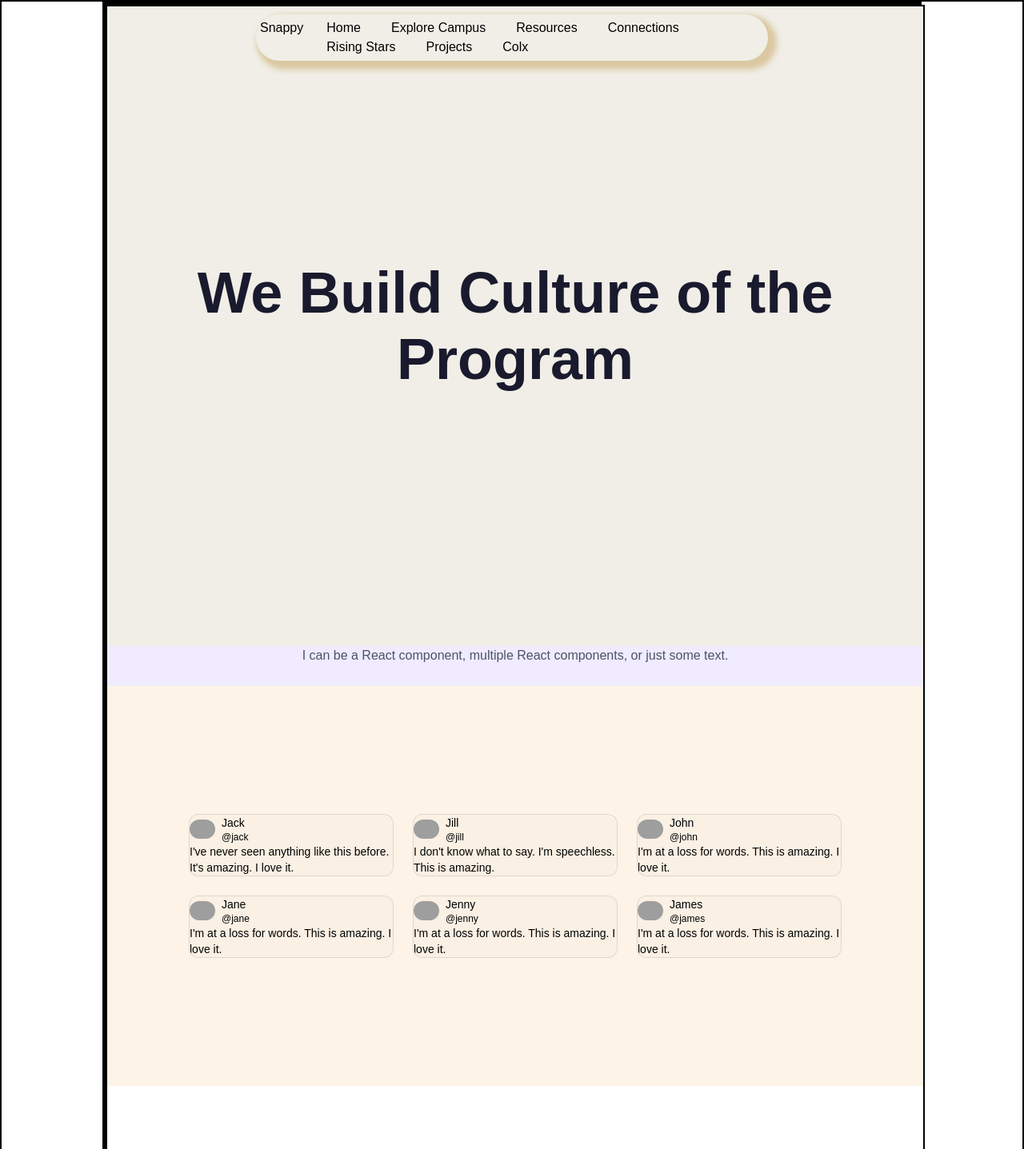
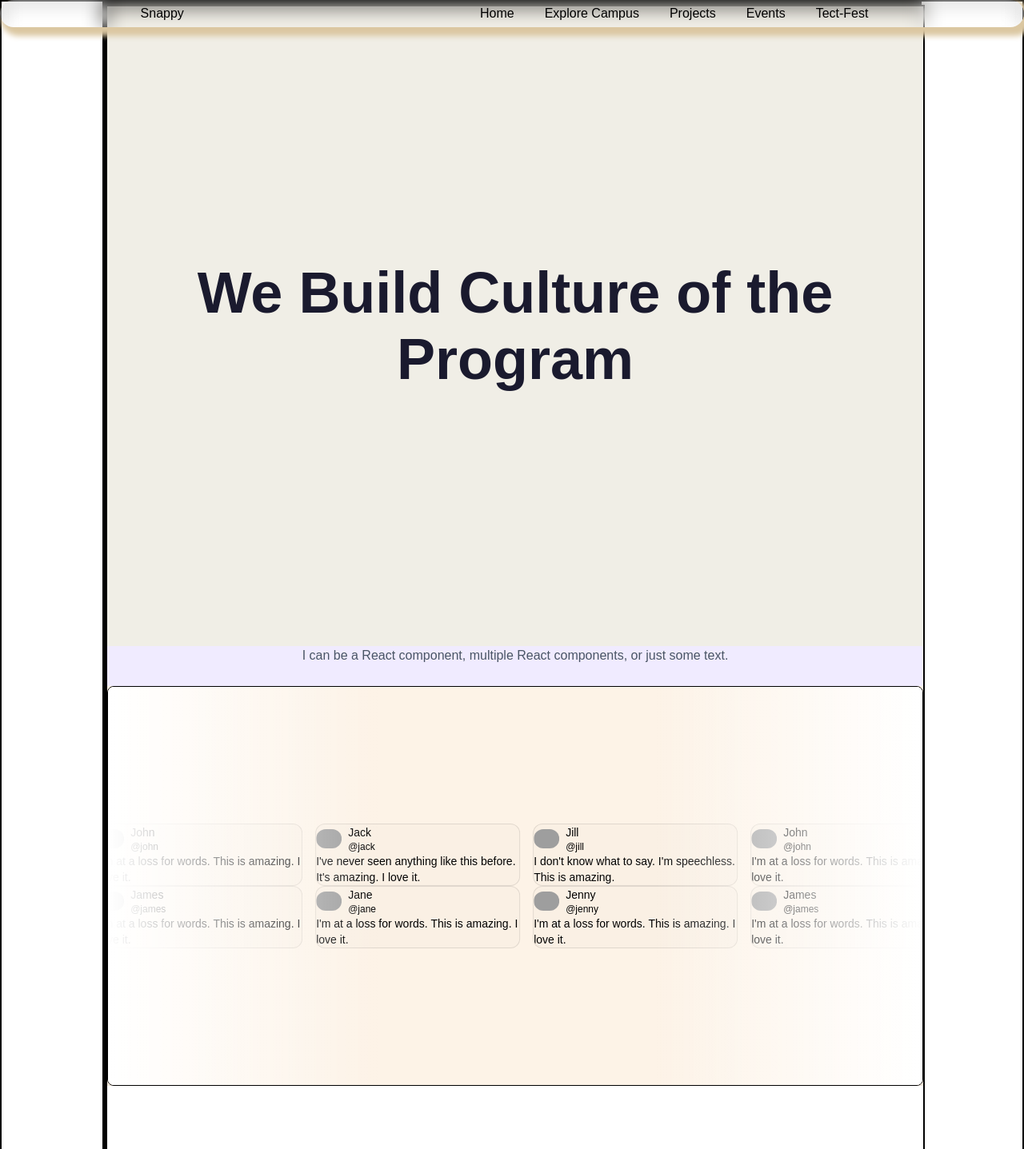
Before and after one commit to nayaknishant656/snappy-poornima, a Next.js app: page / in a window 1280 px wide. Shown: the top 1437 px of the page at 80% size. Built offline with nearby package versions, Linux system fonts and the light colour scheme; grey boxes are pictures that could not be loaded.

Commit message:
feat: Integrate Marquee components for partners and gallery reviews, update header navigation links, and refine associated styling.

```diff
--- a/components/Gallery/MarqueeDemo.jsx
+++ b/components/Gallery/MarqueeDemo.jsx
@@ -34,10 +34,19 @@ const ReviewCard = ({ img, name, username, body }) => (
 
 export function MarqueeDemo() {
     return (
-        <div className="relative flex w-full flex-wrap justify-center gap-6 p-10">
-            {reviews.map((review) => (
-                <ReviewCard key={review.username} {...review} />
-            ))}
+        <div className="relative flex h-[500px] w-full flex-col items-center justify-center overflow-hidden rounded-lg border bg-background md:shadow-xl">
+            <Marquee pauseOnHover className="[--duration:20s]">
+                {firstRow.map((review) => (
+                    <ReviewCard key={review.username} {...review} />
+                ))}
+            </Marquee>
+            <Marquee reverse pauseOnHover className="[--duration:20s]">
+                {secondRow.map((review) => (
+                    <ReviewCard key={review.username} {...review} />
+                ))}
+            </Marquee>
+            <div className="pointer-events-none absolute inset-y-0 left-0 w-1/3 bg-gradient-to-r from-white dark:from-background"></div>
+            <div className="pointer-events-none absolute inset-y-0 right-0 w-1/3 bg-gradient-to-l from-white dark:from-background"></div>
         </div>
     )
 }
--- a/components/header/header.css
+++ b/components/header/header.css
@@ -6,11 +6,11 @@
   display: blur;
 }
 
-.parent_header {
+/* .parent_header {
   width: 50%;
   margin: auto;
   padding: 18px 0px;
-}
+} */
 
 .body-parent_header {
   border-radius: 50px;
--- a/components/header/header.jsx
+++ b/components/header/header.jsx
@@ -12,12 +12,9 @@ export default function Header() {
           <div className="navigation_header">
             <button className=" "><Link href="/">Home</Link></button>
             <button><Link href="/campus">Explore Campus</Link></button>
-            <button className=" "><Link href="/resources">Resources</Link></button>
-            {/* <button className="border border-red-600 p-[3px]"><a href="#resources">Resources</a></button> */}
-            <button className=" "><a href="/connection">Connections</a></button>
-            <button className=""><Link href="/leaderboard">Rising Stars</Link></button>
             <button className=""><Link href="/projects">Projects</Link></button>
-            <button className=""><Link href="/colx">Colx</Link></button>
+            <button className=""><Link href="/events">Events</Link></button>
+            <button className=''><Link href="">Tect-Fest</Link></button>
           </div>
         </div>
       </div>
```
